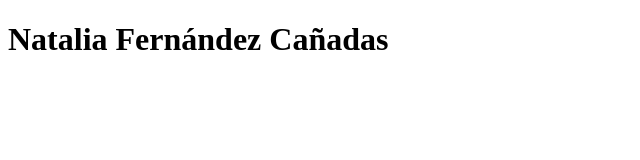
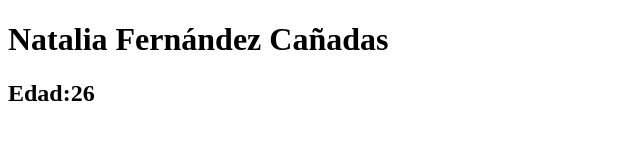
Before and after one commit to natproject/repo1, a plain HTML site: page index.html in a window 1280 px wide. Shown: the whole page, without its empty margins (0-640 px from the left). Drawn offline with Linux system fonts and the light colour scheme.

Commit message:
Añadido h2 edad

```diff
--- a/index.html
+++ b/index.html
@@ -8,5 +8,6 @@
 </head>
 <body>
     <h1>Natalia Fernández Cañadas</h1>
+    <h2>Edad:26</h2>
 </body>
 </html>
```
